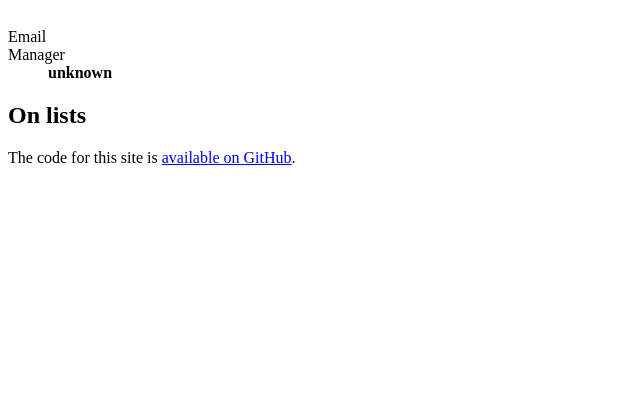
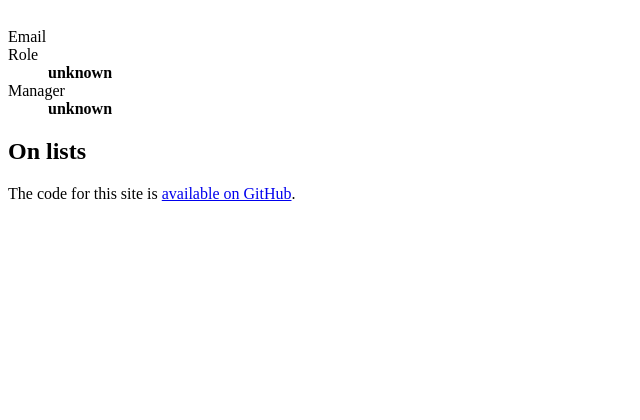
Before and after one commit to alphagov/rollcall, a Django app: template templates/people/person_detail.html in a window 1280 px wide. Shown: the part 281-701 px from the top of the page, without its empty margins (0-640 px from the left). Run offline with Django 3.2, Linux system fonts and the light colour scheme; the template is opened without the code that fills it, so the values that code supplies are empty.

Commit message:
Add role to person page

```diff
--- a/rollcall/people/models.py
+++ b/rollcall/people/models.py
@@ -23,6 +23,11 @@ class Person(models.Model):
                 return first_owner.person
         return None
 
+    def role(self):
+        for membership in self.membership_set.filter(role='MEMBER'):
+            if membership.group.email.find('gds-role') == 0:
+                return membership.group.name
+
     def memberships(self):
         return self.membership_set.all()
 
--- a/templates/people/person_detail.html
+++ b/templates/people/person_detail.html
@@ -8,6 +8,12 @@
   <dl>
     <dt>Email</dt>
     <dd>{{person.email}}</dd>
+    <dt>Role</dt>
+    {% if person.role %}
+      <dd>{{person.role}}</dd>
+    {% else %}
+      <dd><b>unknown</b></dd>
+    {% endif %}
     <dt>Manager</dt>
     {% if person.manager %}
       <dd><a href='{% url "person-detail" slug=person.manager.slug %}'>{{person.manager}}</a></dd>
```
